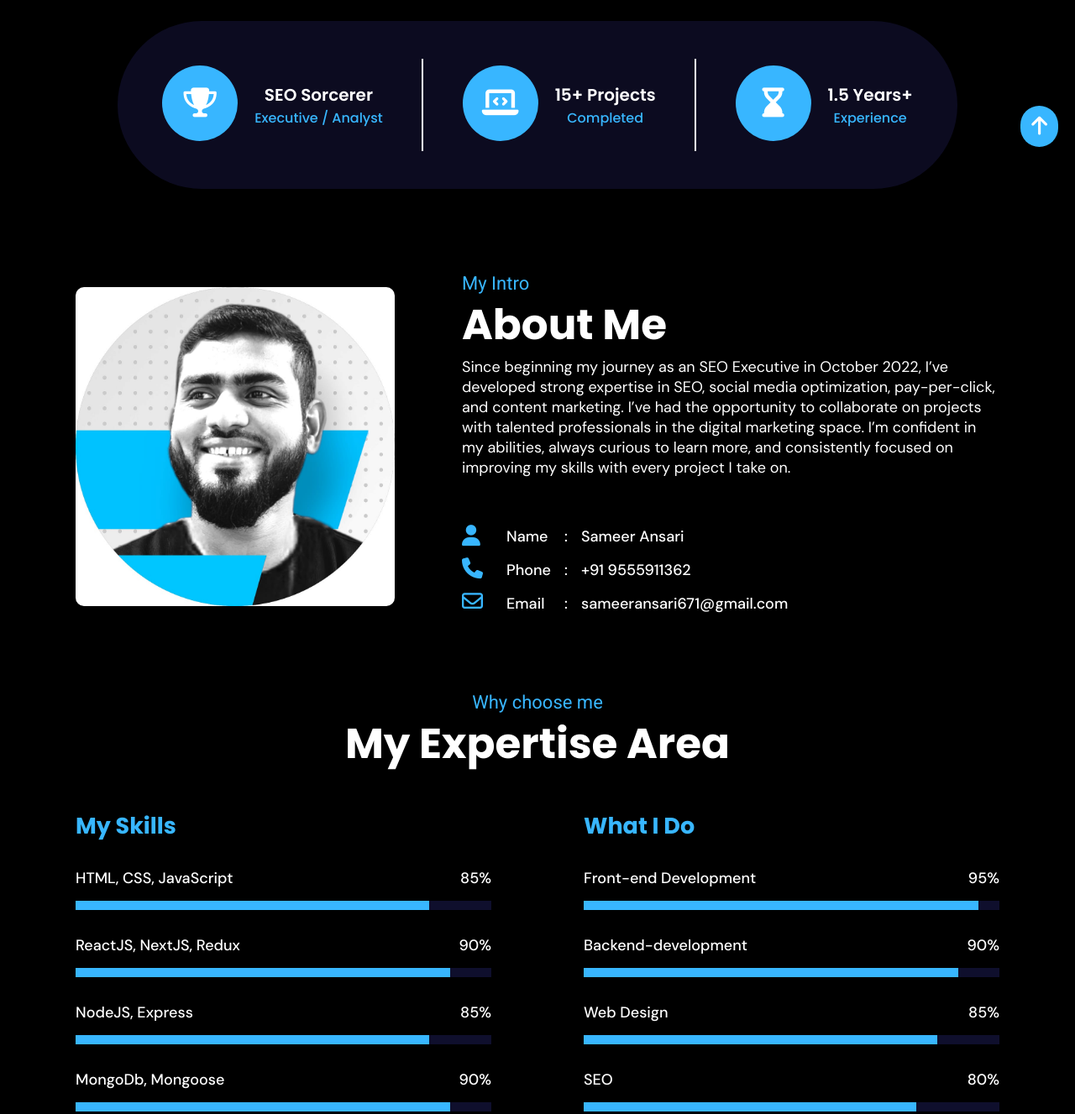
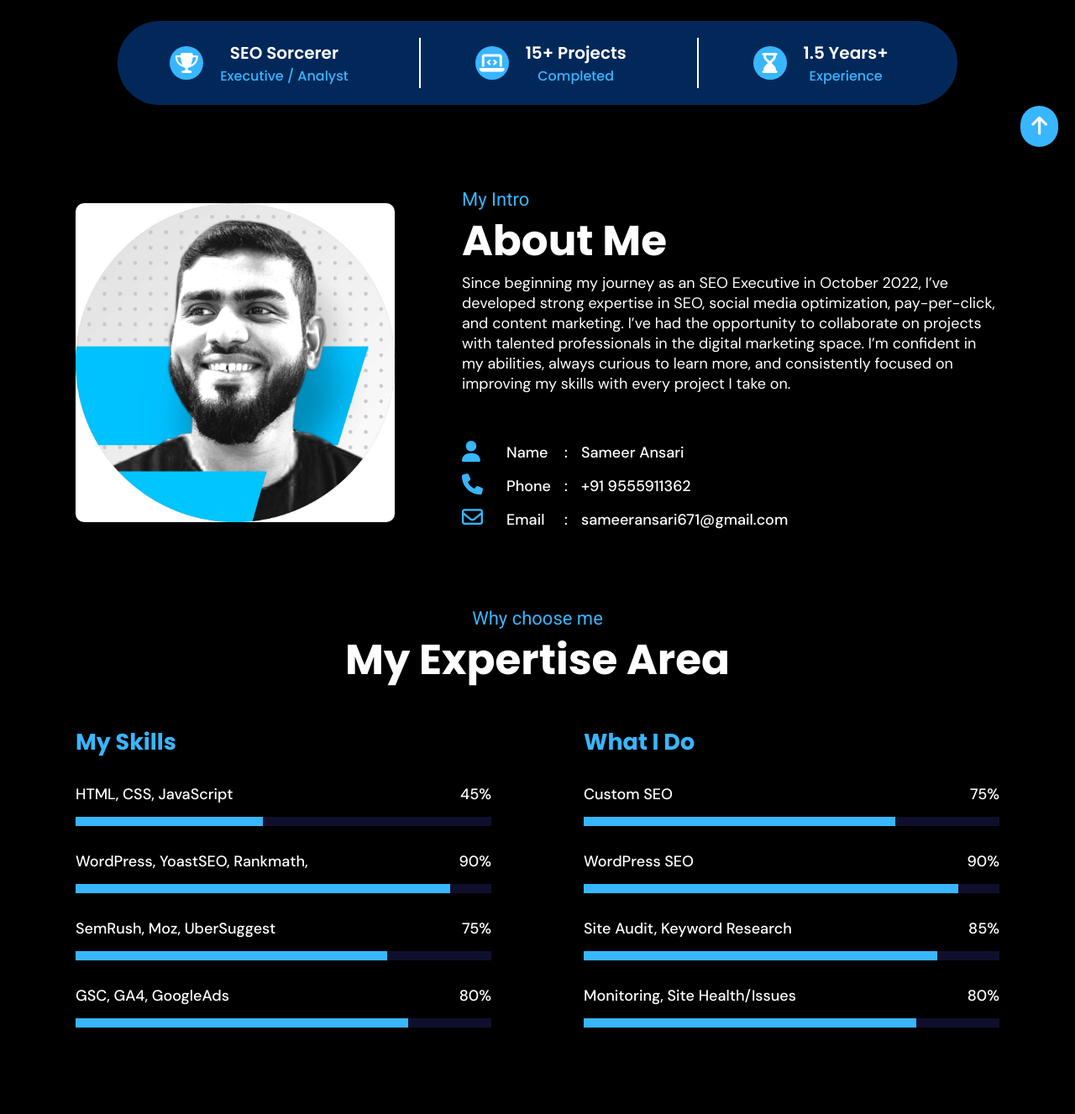
Before and after one commit to touchngursoul/touchngursoul.github.io, a plain HTML site: page index.html in a window 1280 px wide. Shown: the part 605-1932 px from the top of the page at 84% size. Drawn offline with nearby package versions, Linux system fonts and the light colour scheme; no server answers.

Commit message:
expertise changes

```diff
--- a/CSS/style.css
+++ b/CSS/style.css
@@ -248,9 +248,9 @@ header .menu-btn {
     display: flex;
     align-items: center;
     justify-content: space-around;
-    height: 200px;
+    height: 100px;
     width: 1000px;
-    background-color: #0C0B20;
+    background-color: #02285a;
     border-radius: 250px;
     margin: 0 auto;
     padding: 30px;
@@ -261,27 +261,28 @@ header .menu-btn {
 
 .short-box .icon {
     background-color: #38b6ff;
-    width: 90px;
-    height: 90px;
+    width: 40px;
+    height: 40px;
     display: flex;
     justify-content: center;
     align-items: center;
-    border-radius: 50px;
+    border-radius: 40px;
 }
 
 .short-box .experience i {
-    font-size: 35px;
+    font-size: 24px;
 }
 
 .short-box .experience {
     display: flex;
+    align-items: center;
 }
 
 .short-box .experience .content {
     display: flex;
     flex-direction: column;
     align-items: center;
-    padding: 20px 0px 20px 20px;
+    padding: 20px 20px 20px 20px;
     font-family: 'Poppins', sans-serif;
 }
 
@@ -297,7 +298,7 @@ header .menu-btn {
 
 .short-box .line {
     display: block;
-    height: 110px;
+    height: 60px;
     width: 2px;
     background-color: white;
 }
--- a/index.html
+++ b/index.html
@@ -285,6 +285,89 @@
                         <div class="single-choose">
                             <div class="head-per">
                                 <p>HTML, CSS, JavaScript</p>
+                                <p>45%</p>
+                            </div>
+                            <div class="per-line">
+                                <div class="per-box">
+                                    <div class="per-fill" style="width: 45%;">
+                                        <!-- This will fill line according to the width -->
+                                    </div>
+                                </div>
+                            </div>
+                        </div>
+                        <div class="single-choose">
+                            <div class="head-per">
+                                <p>WordPress, YoastSEO, Rankmath,</p>
+                                <p>90%</p>
+                            </div>
+                            <div class="per-line">
+                                <div class="per-box">
+                                    <div class="per-fill" style="width: 90%;">
+                                        <!-- This will fill line according to the width -->
+                                    </div>
+                                </div>
+                            </div>
+                        </div>
+                        <div class="single-choose">
+                            <div class="head-per">
+                                <p>SemRush, Moz, UberSuggest</p>
+                                <p>75%</p>
+                            </div>
+                            <div class="per-line">
+                                <div class="per-box">
+                                    <div class="per-fill" style="width: 75%;">
+                                        <!-- This will fill line according to the width -->
+                                    </div>
+                                </div>
+                            </div>
+                        </div>
+                        <div class="single-choose">
+                            <div class="head-per">
+                                <p>GSC, GA4, GoogleAds</p>
+                                <p>80%</p>
+                            </div>
+                            <div class="per-line">
+                                <div class="per-box">
+                                    <div class="per-fill" style="width: 80%;">
+                                        <!-- This will fill line according to the width -->
+                                    </div>
+                                </div>
+                            </div>
+                        </div>
+                    </div>
+
+                    <!-- Working Profile -->
+                    <div class="left">
+                        <h4 id="what-i-do">What I Do</h4>
+                        <div class="single-choose">
+                            <div class="head-per">
+                                <p>Custom SEO</p>
+                                <p>75%</p>
+                            </div>
+                            <div class="per-line">
+                                <div class="per-box">
+                                    <div class="per-fill" style="width: 75%;">
+                                        <!-- This will fill line according to the width -->
+                                    </div>
+                                </div>
+                            </div>
+                        </div>
+                        <div class="single-choose">
+                            <div class="head-per">
+                                <p>WordPress SEO</p>
+                                <p>90%</p>
+                            </div>
+                            <div class="per-line">
+                                <div class="per-box">
+                                    <div class="per-fill" style="width: 90%;">
+                                        <!-- This will fill line according to the width -->
+                                    </div>
+                                </div>
+                            </div>
+                        </div>
+                        <div class="single-choose">
+                            <div class="head-per">
+                                <p>Site Audit, Keyword Research</p>
                                 <p>85%</p>
                             </div>
                             <div class="per-line">
@@ -297,90 +380,7 @@
                         </div>
                         <div class="single-choose">
                             <div class="head-per">
-                                <p>ReactJS, NextJS, Redux</p>
-                                <p>90%</p>
-                            </div>
-                            <div class="per-line">
-                                <div class="per-box">
-                                    <div class="per-fill" style="width: 90%;">
-                                        <!-- This will fill line according to the width -->
-                                    </div>
-                                </div>
-                            </div>
-                        </div>
-                        <div class="single-choose">
-                            <div class="head-per">
-                                <p>NodeJS, Express</p>
-                                <p>85%</p>
-                            </div>
-                            <div class="per-line">
-                                <div class="per-box">
-                                    <div class="per-fill" style="width: 85%;">
-                                        <!-- This will fill line according to the width -->
-                                    </div>
-                                </div>
-                            </div>
-                        </div>
-                        <div class="single-choose">
-                            <div class="head-per">
-                                <p>MongoDb, Mongoose</p>
-                                <p>90%</p>
-                            </div>
-                            <div class="per-line">
-                                <div class="per-box">
-                                    <div class="per-fill" style="width: 90%;">
-                                        <!-- This will fill line according to the width -->
-                                    </div>
-                                </div>
-                            </div>
-                        </div>
-                    </div>
-
-                    <!-- Working Profile -->
-                    <div class="left">
-                        <h4 id="what-i-do">What I Do</h4>
-                        <div class="single-choose">
-                            <div class="head-per">
-                                <p>Front-end Development</p>
-                                <p>95%</p>
-                            </div>
-                            <div class="per-line">
-                                <div class="per-box">
-                                    <div class="per-fill" style="width: 95%;">
-                                        <!-- This will fill line according to the width -->
-                                    </div>
-                                </div>
-                            </div>
-                        </div>
-                        <div class="single-choose">
-                            <div class="head-per">
-                                <p>Backend-development</p>
-                                <p>90%</p>
-                            </div>
-                            <div class="per-line">
-                                <div class="per-box">
-                                    <div class="per-fill" style="width: 90%;">
-                                        <!-- This will fill line according to the width -->
-                                    </div>
-                                </div>
-                            </div>
-                        </div>
-                        <div class="single-choose">
-                            <div class="head-per">
-                                <p>Web Design</p>
-                                <p>85%</p>
-                            </div>
-                            <div class="per-line">
-                                <div class="per-box">
-                                    <div class="per-fill" style="width: 85%;">
-                                        <!-- This will fill line according to the width -->
-                                    </div>
-                                </div>
-                            </div>
-                        </div>
-                        <div class="single-choose">
-                            <div class="head-per">
-                                <p>SEO</p>
+                                <p>Monitoring, Site Health/Issues</p>
                                 <p>80%</p>
                             </div>
                             <div class="per-line">
```
Also changed, not shown: Images/edu-line.png (added).
